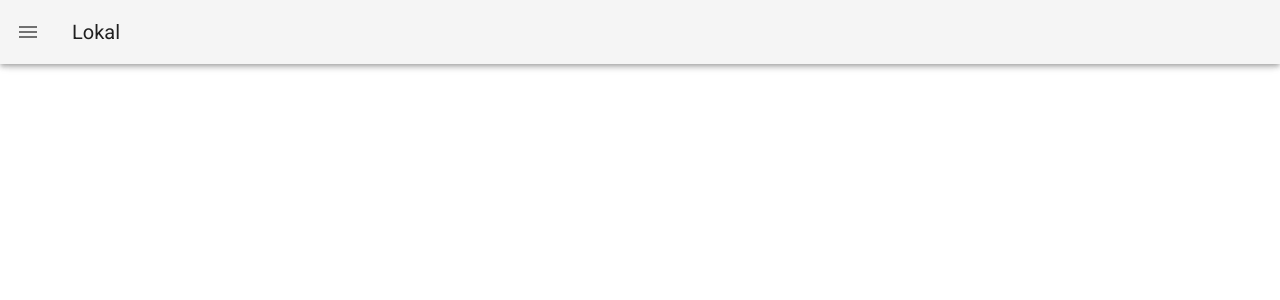
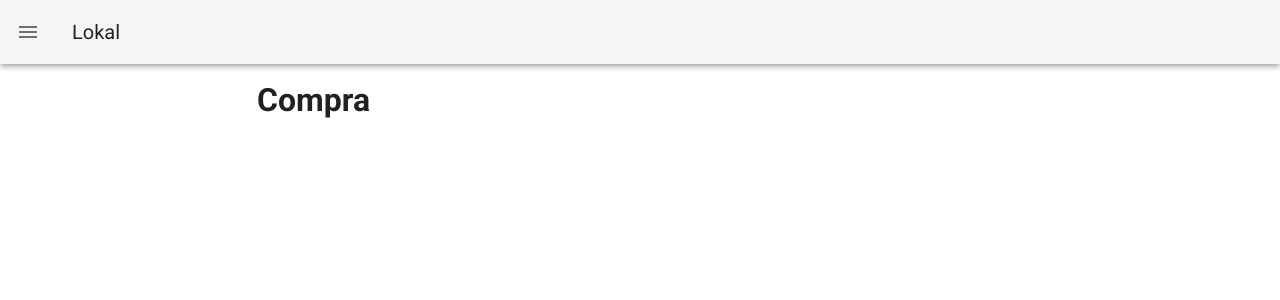
Before and after one commit to iamdavi/Lokal, a Vue app: page /compras in a window 1280 px wide. Shown: the top 300 px of the page. Built offline with nearby package versions, Linux system fonts and the light colour scheme.

Commit message:
Creada página de Compras

```diff
--- a/src/App.vue
+++ b/src/App.vue
@@ -69,6 +69,11 @@ export default {
         title: 'Personas',
         to: '/personas'
       },
+      {
+        icon: 'mdi-account-group',
+        title: 'Compras',
+        to: '/compras'
+      },
     ],
     miniVariant: true,
     right: true,
--- a/src/router/index.js
+++ b/src/router/index.js
@@ -13,6 +13,11 @@ const routes = [
     path: '/personas',
     name: 'Personas',
     component: () => import(/* webpackChunkName: "about" */ '../views/persona/index.vue')
+  },
+  {
+    path: '/compras',
+    name: 'Comrpas',
+    component: () => import(/* webpackChunkName: "about" */ '../views/compra/index.vue')
   },
   {
     path: '/editar/:id',
--- a/src/views/compra/index.vue
+++ b/src/views/compra/index.vue
@@ -0,0 +1,20 @@
+<template>
+	<div>
+		<cabecera-titulo titulo="Compra"></cabecera-titulo>
+		<v-row>
+			<v-col cols="12">
+			</v-col>
+		</v-row>
+	</div>
+</template>
+
+<script>
+import cabeceraTitulo from '@/components/common/cabeceraTitulo'
+
+export default {
+	name: 'Compra',
+	components: {
+		cabeceraTitulo
+	}
+}
+</script>
```
